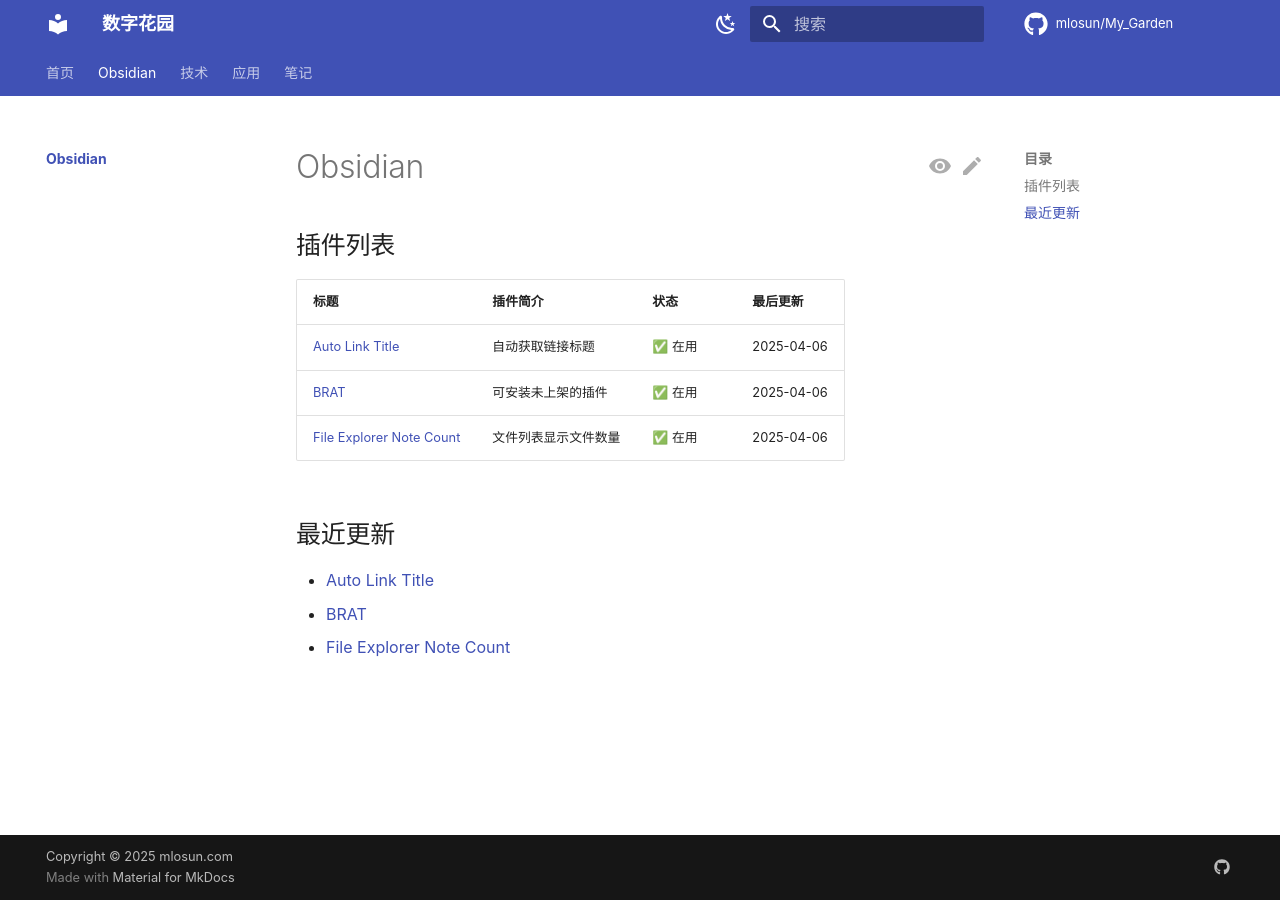
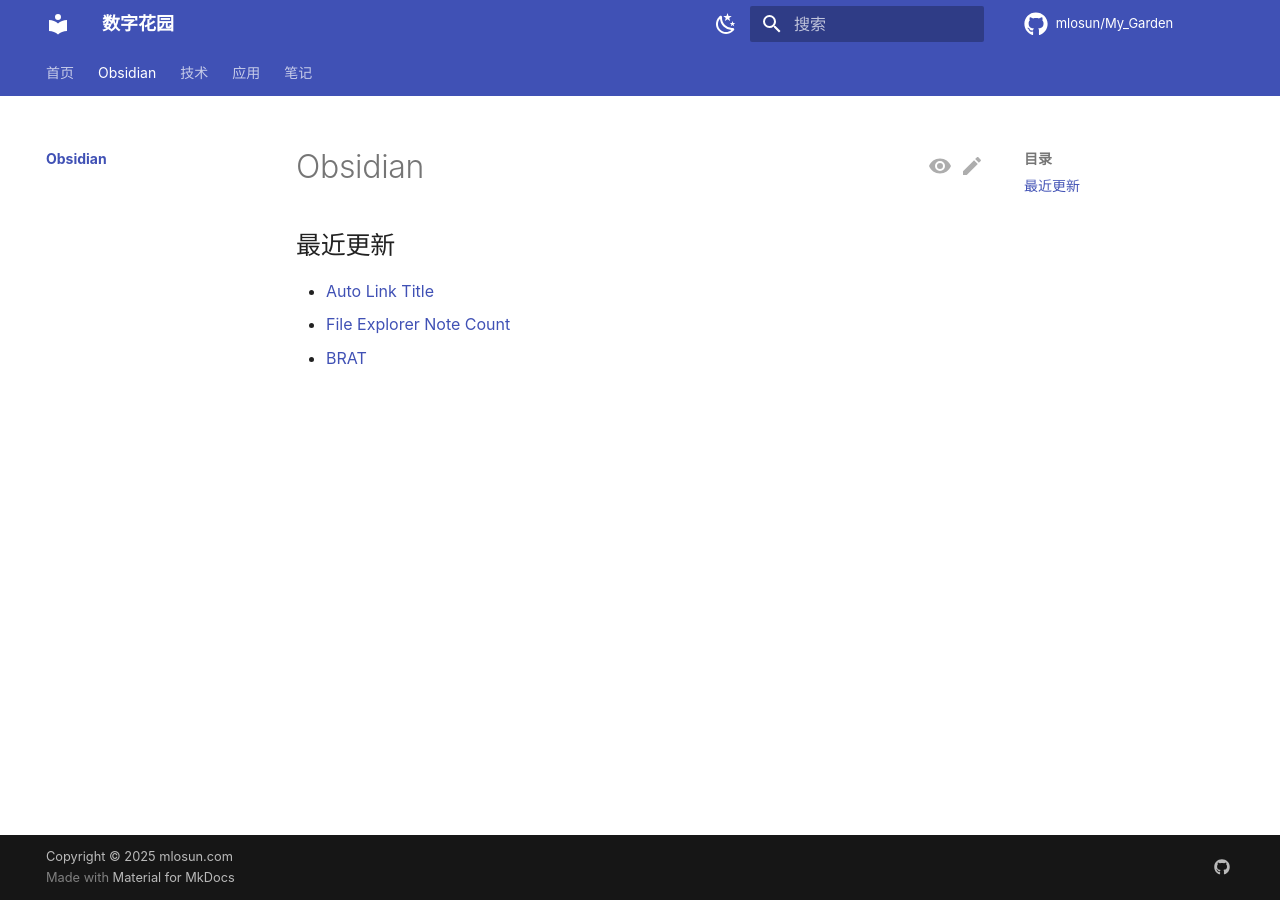
Before and after one commit to mlosun/My_Garden, an MkDocs documentation site: the page built from docs/obsidian/index.md, in a window 1280 px wide. Built offline with MkDocs 1.6.1 and Material for MkDocs 9.7.7, drawn with Linux system fonts in a browser that asks for light colours; comment, search, counter and statistics services are not loaded.

Commit message:
PUBLISHER #38
* PUSH NOTE : index.md

* PUSH NOTE : Auto Link Title.md

* PUSH NOTE : File Explorer Note Count.md

* PUSH NOTE : BRAT.md

* PUSH NOTE : index.md

* PUSH NOTE : index.md

```diff
--- a/docs/obsidian/index.md
+++ b/docs/obsidian/index.md
@@ -1,21 +1,12 @@
 ---
 created: 2025-04-05
-updated: 2025-04-06
+updated: 2025-05-03
 share: true
 title: Obsidian
 ---
 
-## 插件列表
-
-| 标题                                                                               | 插件简介       | 状态   | 最后更新       |
-| -------------------------------------------------------------------------------- | ---------- | ---- | ---------- |
-| [Auto Link Title](./plugins/Auto%20Link%20Title.md)                   | 自动获取链接标题   | ✅ 在用 | 2025-04-06 |
-| [BRAT](./plugins/BRAT.md)                                         | 可安装未上架的插件  | ✅ 在用 | 2025-04-06 |
-| [File Explorer Note Count](./plugins/File%20Explorer%20Note%20Count.md) | 文件列表显示文件数量 | ✅ 在用 | 2025-04-06 |
-
-
 ## 最近更新
 
 - [Auto Link Title](./plugins/Auto%20Link%20Title.md)
+- [File Explorer Note Count](./plugins/File%20Explorer%20Note%20Count.md)
 - [BRAT](./plugins/BRAT.md)
-- [File Explorer Note Count](./plugins/File%20Explorer%20Note%20Count.md)
```
Also changed, not shown: docs/obsidian/plugins/index.md (added, +14 -0 lines), docs/obsidian/snippets/index.md (added, +11 -0 lines).
